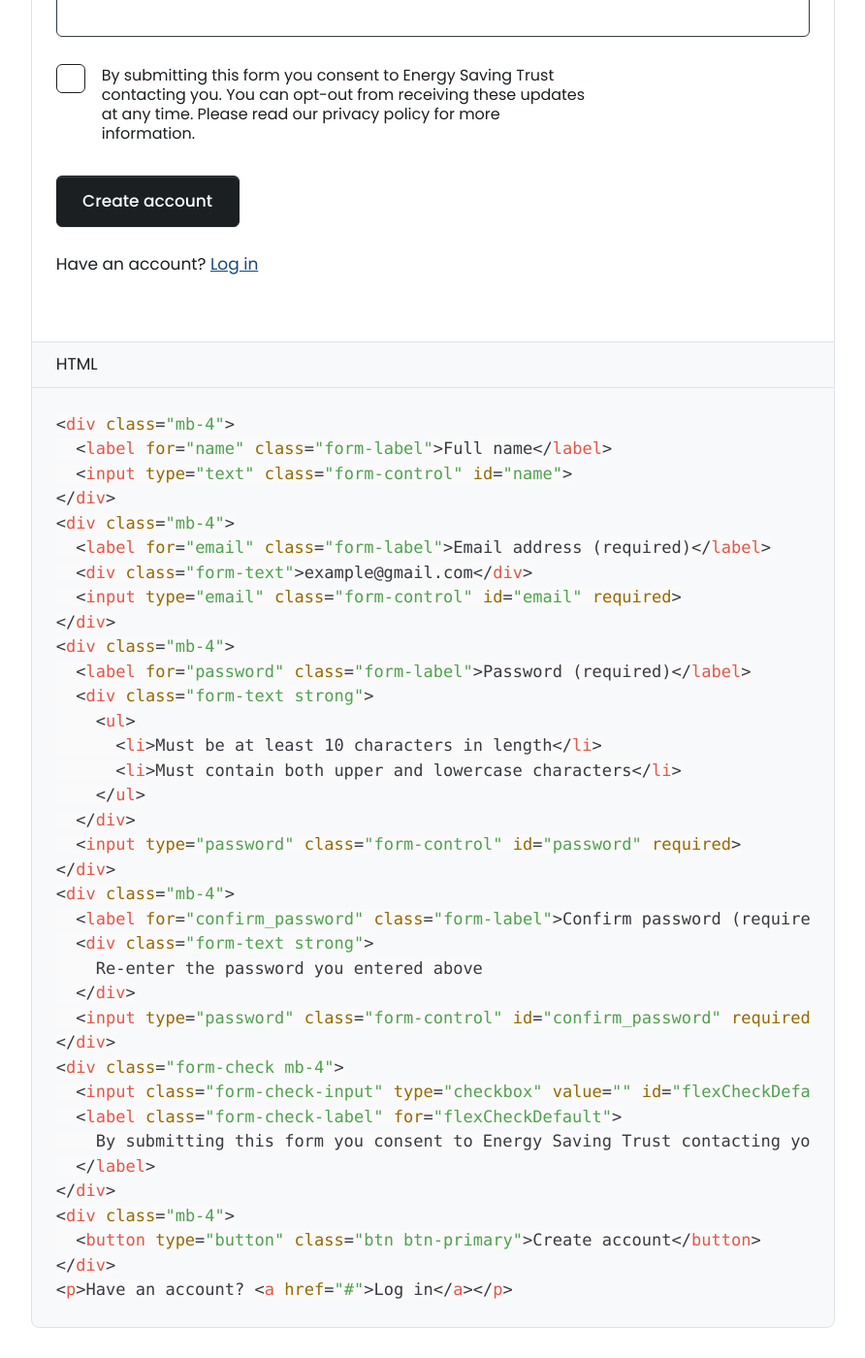
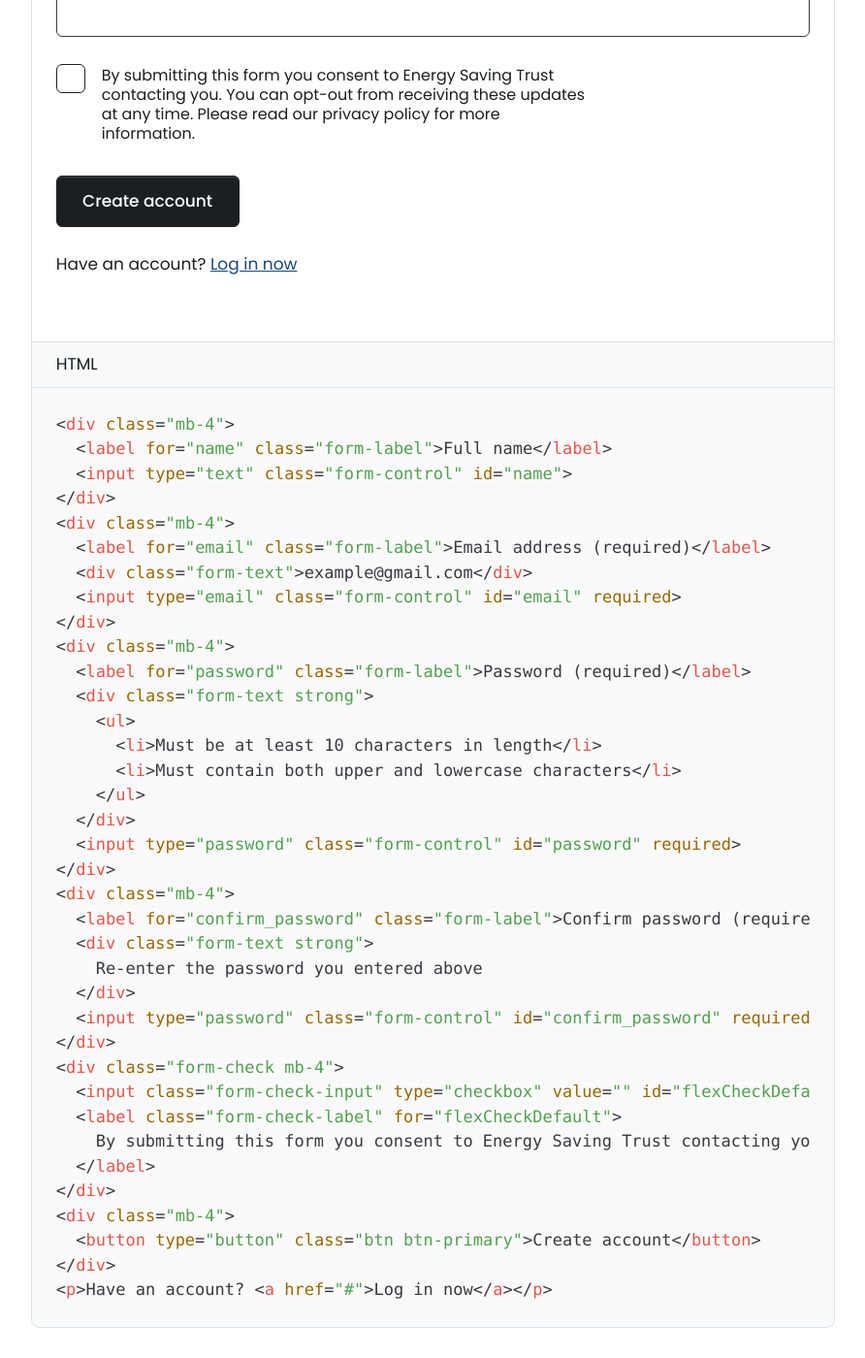
Before and after one commit to Energy-Saving-Trust/Design-System, a Jekyll site: the page built from patterns/login.md, in a window 1280 px wide and 1400 px high, scrolled down 2519 px. Shown: the whole window at 97% size, without its empty margins (336-1228 px from the left). Built offline with Jekyll 4.4.1, drawn with Linux system fonts in a browser that asks for light colours; nearby versions of some CDN libraries.

Commit message:
#66 login wording change

```diff
--- a/patterns/login.md
+++ b/patterns/login.md
@@ -79,7 +79,7 @@ The Log in / Sign up pattern provides users with a predictable way of logging in
 <div class="mb-4">
   <button type="button" class="btn btn-primary">Create account</button>
 </div>
-<p>Have an account? <a href="#">Log in</a></p>
+<p>Have an account? <a href="#">Log in now</a></p>
 {% endcapture %}
 
 {% include component-example.html code_render=code_render %}
--- a/testing/login.md
+++ b/testing/login.md
@@ -74,7 +74,7 @@ section: testing
       <button onclick="complete_task()" type="button" class="btn btn-primary">Create account</button>
     </div>
 
-    <p>Have an account? <button style="padding: 0;border: 0;background: transparent;text-decoration: underline;color: #15487A;" onclick="showLogin()">Log in</button></p>
+    <p>Have an account? <button style="padding: 0;border: 0;background: transparent;text-decoration: underline;color: #15487A;" onclick="showLogin()">Log in now</button></p>
   </div>
 </div>
 
```
